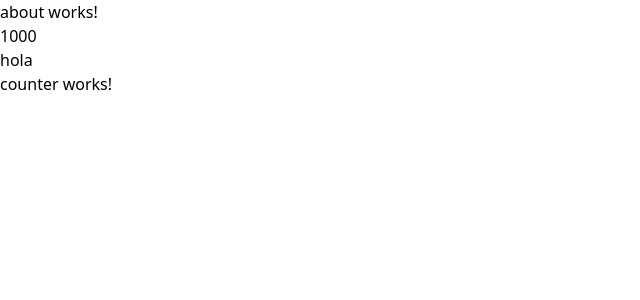
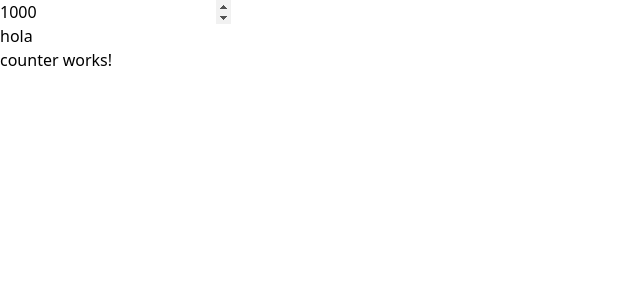
Before and after one commit to santiagomillan/store-angular-17-tw, an Angular app: page /about in a window 1280 px wide. Shown: the top 300 px of the page, without its empty margins (0-640 px from the left). Built offline with nearby package versions, Linux system fonts and the light colour scheme.

Commit message:
Detectando cambios en los inputs 37

```diff
--- a/src/app/domains/info/pages/about/about.component.html
+++ b/src/app/domains/info/pages/about/about.component.html
@@ -1,7 +1,5 @@
-<p>about works!</p>
-
 <p><input type="number" [value]="duration()" (change)="changeDuration($event)"></p>
 
 <p><input type="text" [value]="message()" (change)="changeMessage($event)"></p>
 
-<p><app-counter  [duration]="duration()" [message]="message()"/></p>
+<app-counter  [duration]="duration()" [message]="message()"/>
--- a/src/app/domains/shared/components/counter/counter.component.ts
+++ b/src/app/domains/shared/components/counter/counter.component.ts
@@ -1,4 +1,4 @@
-import { Component, Input, SimpleChange } from '@angular/core';
+import { Component, Input, SimpleChanges } from '@angular/core';
 
 @Component({
   selector: 'app-counter',
@@ -17,10 +17,15 @@ export class CounterComponent {
     console.log('-'.repeat(10));
   }
 
-  ngOnChanges(changes: SimpleChange) {
+  ngOnChanges(changes: SimpleChanges) {
     console.log('ngOnChanges');
     console.log('-'.repeat(10));
     console.log(changes);
+    const duration = changes['duration'];
+    console.log(duration);
+    if (duration && duration.currentValue !== duration.previousValue) {
+      this.doSomething();
+    }
   }
 
   ngOnInit() {
@@ -43,4 +48,9 @@ export class CounterComponent {
     console.log('ngOnDestroy');
     console.log('-'.repeat(10));
   }
+
+  doSomething() {
+    console.log('doSomething change duration');
+    console.log('-'.repeat(10));
+  }
 }
```
